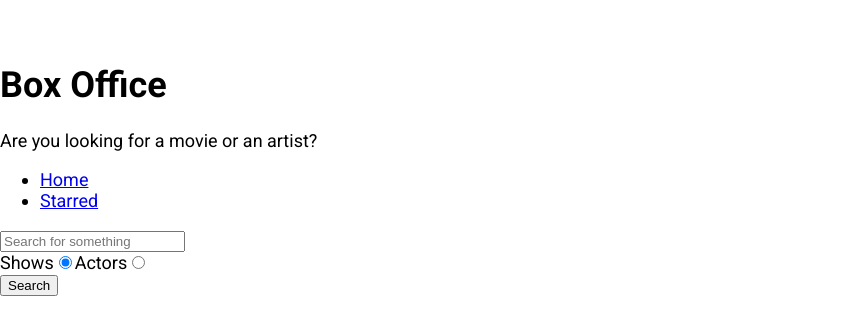
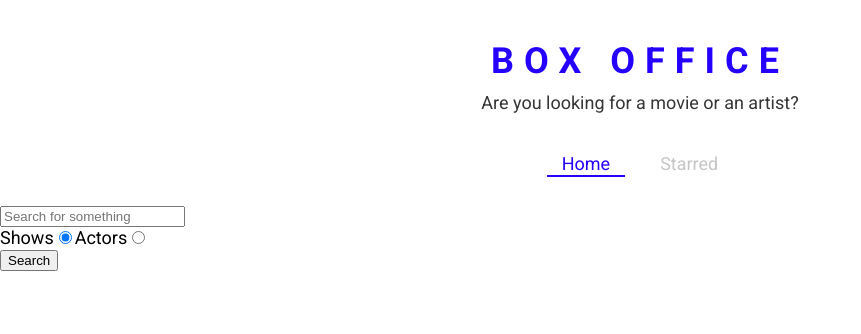
Before and after one commit to malinova/box-office, a React (Create React App) app: page / in a window 1280 px wide. Shown: the top 334 px of the page, without its empty margins (0-861 px from the left). Built offline with nearby package versions, Linux system fonts and the light colour scheme.

Commit message:
Defined theme for styled components and created a few styled components

```diff
--- a/src/App.js
+++ b/src/App.js
@@ -1,19 +1,28 @@
 import React from 'react';
 import { Routes, Route } from 'react-router-dom';
+import { ThemeProvider } from 'styled-components';
 import Home from './pages/Home';
 import Show from './pages/Show';
 import Starred from './pages/Starred';
 
+const theme = {
+  mainColors: {
+    blue: '#2400ff',
+    gray: '#c6c6c6',
+    dark: '#353535',
+  },
+};
+
 function App() {
   return (
-    <div>
+    <ThemeProvider theme={theme}>
       <Routes>
         <Route path="/" element={<Home />} />
         <Route path="/starred" element={<Starred />} />
         <Route path="/show/:id" element={<Show />} />
         <Route path="*" element={<div>This is 404 page</div>} />
       </Routes>
-    </div>
+    </ThemeProvider>
   );
 }
 
--- a/src/components/Navs.js
+++ b/src/components/Navs.js
@@ -1,5 +1,7 @@
+/* eslint-disable no-console */
 import React from 'react';
-import { Link } from 'react-router-dom';
+import { useLocation } from 'react-router';
+import { NavList, LinkStyled } from './Navs.styled';
 
 const LINKS = [
   { to: '/', text: 'Home' },
@@ -7,15 +9,23 @@
 ];
 
 const Navs = () => {
+  const location = useLocation();
+  console.log('location', location);
+
   return (
     <div>
-      <ul>
+      <NavList>
         {LINKS.map(item => (
           <li key={item.to}>
-            <Link to={item.to}>{item.text}</Link>
+            <LinkStyled
+              to={item.to}
+              className={item.to === location.pathname ? 'active' : ''}
+            >
+              {item.text}
+            </LinkStyled>
           </li>
         ))}
-      </ul>
+      </NavList>
     </div>
   );
 };
--- /dev/null
+++ b/src/components/Navs.styled.js
@@ -0,0 +1,41 @@
+import styled from 'styled-components';
+import { Link } from 'react-router-dom';
+
+export const NavList = styled.ul`
+  display: flex;
+  justify-content: center;
+  list-style: none;
+  margin: 0 0 30px;
+  padding: 0;
+`;
+
+export const LinkStyled = styled(Link)`
+  margin: 0 10px;
+  padding: 3px 15px;
+  position: relative;
+  text-decoration: none;
+  color: ${({ theme }) => theme.mainColors.gray};
+  &.active {
+    color: ${({ theme }) => theme.mainColors.blue};
+    &:after {
+      content: '';
+      position: absolute;
+      display: block;
+      height: 2px;
+      left: 0%;
+      bottom: 0;
+      background-color: ${({ theme }) => theme.mainColors.blue};
+      animation: slide-in 0.3s ease-in forwards;
+      @keyframes slide-in {
+        from {
+          left: 50%;
+          width: 0;
+        }
+        to {
+          left: 0%;
+          width: 100%;
+        }
+      }
+    }
+  }
+`;
--- a/src/components/Title.js
+++ b/src/components/Title.js
@@ -1,11 +1,12 @@
 import React from 'react';
+import { TitleWrapper } from './Title.styled';
 
 const Title = ({ title, subtitle }) => {
   return (
-    <div>
+    <TitleWrapper>
       <h1>{title}</h1>
       <p>{subtitle}</p>
-    </div>
+    </TitleWrapper>
   );
 };
 
--- /dev/null
+++ b/src/components/Title.styled.js
@@ -0,0 +1,18 @@
+import styled from 'styled-components';
+
+export const TitleWrapper = styled.div`
+  text-align: center;
+  margin: 0 0 40px;
+
+  h1 {
+    color: ${({ theme }) => theme.mainColors.blue};
+    letter-spacing: 10px;
+    text-transform: uppercase;
+    margin: 0 0 10px;
+  }
+
+  p {
+    color: ${({ theme }) => theme.mainColors.dark};
+    margin: 0;
+  }
+`;
```
